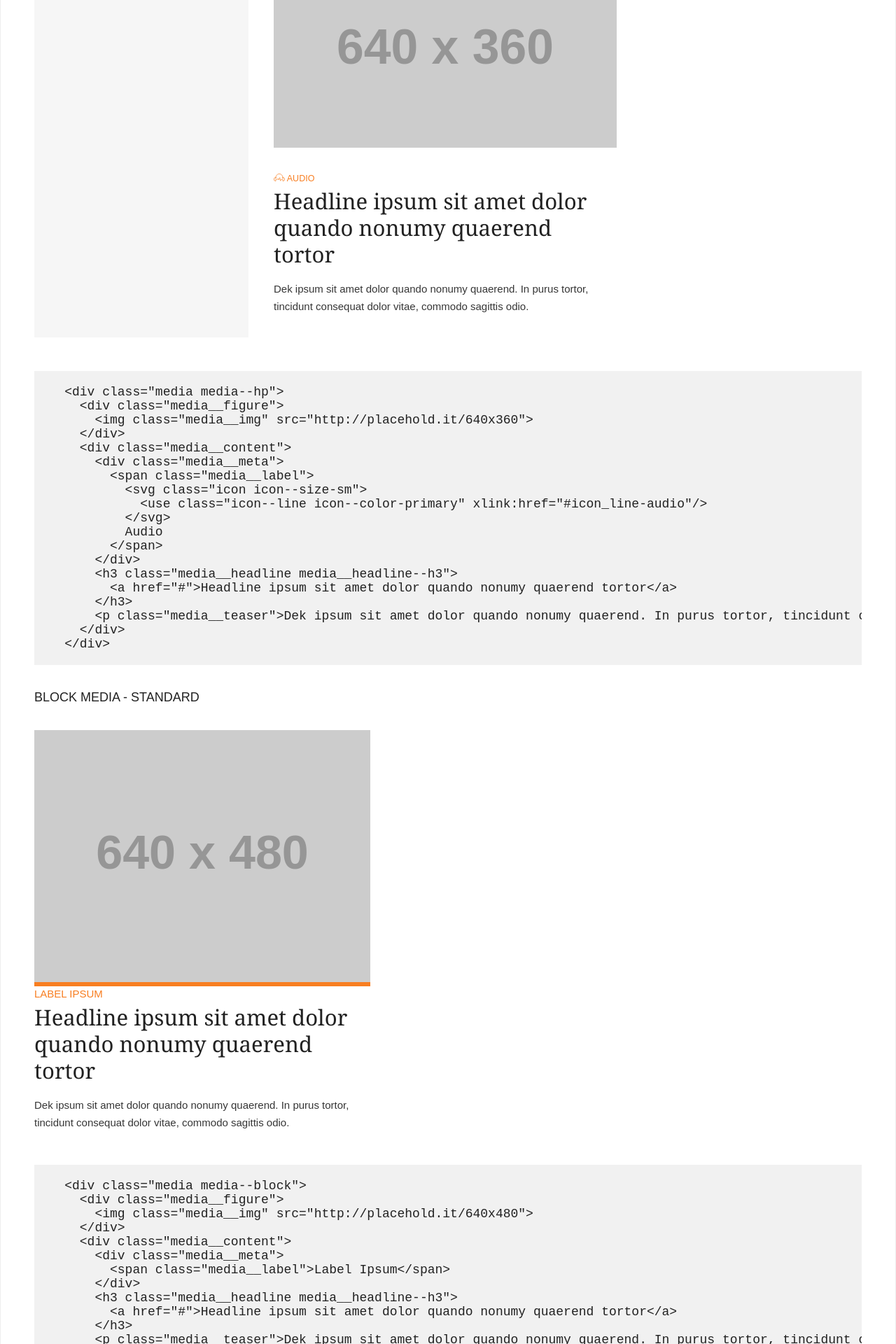
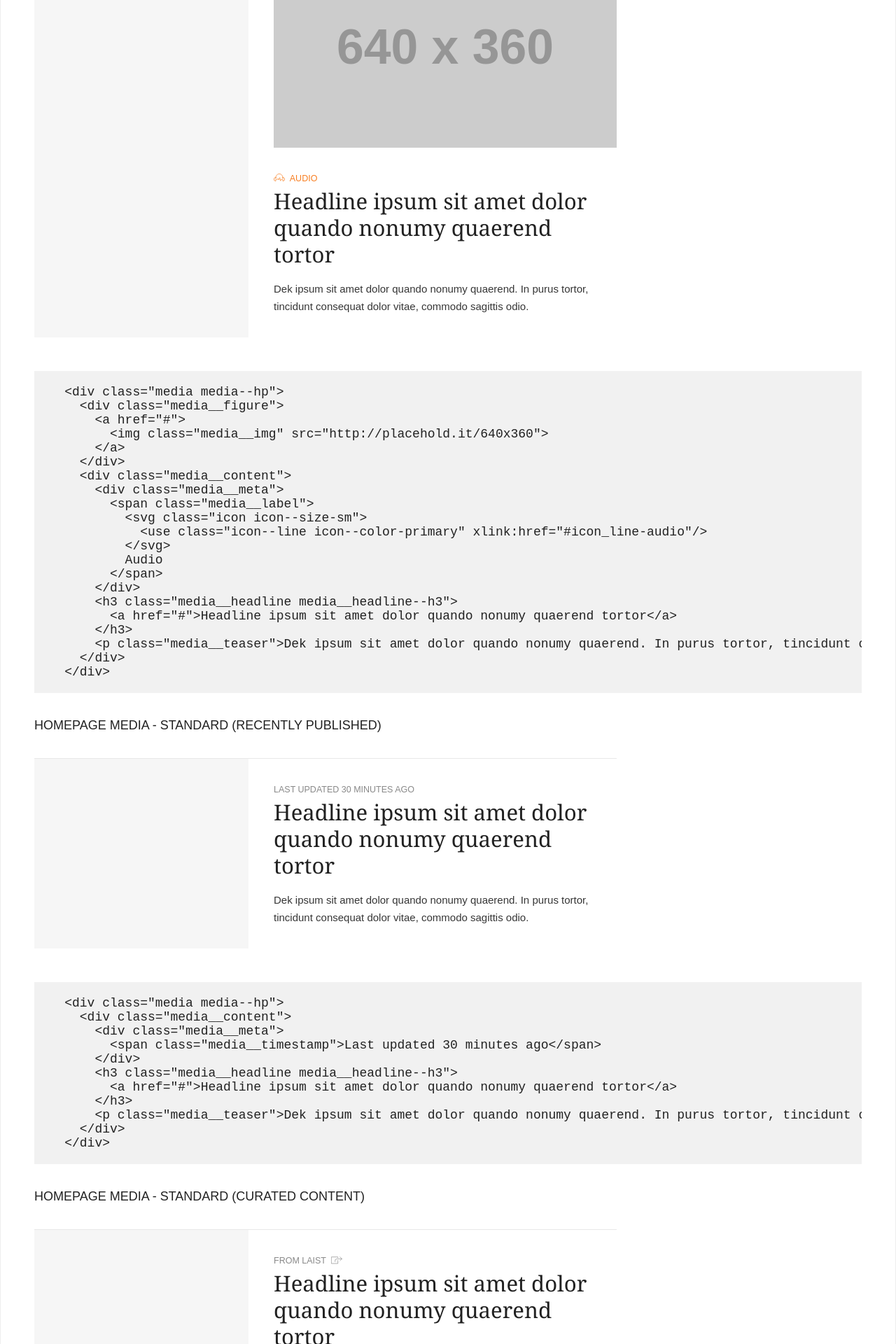
Before and after one commit to SCPR/scpr-style-guide, a Jekyll site: the page built from documentation/_components/media.md, in a window 1280 px wide. Shown: the part 509-2429 px from the top of the page at 70% size. Built offline with Jekyll 4.4.1, drawn with Linux system fonts in a browser that asks for light colours; Markdown is read by kramdown in place of the engine named in the settings; some of the changed text lies outside the part shown.

Commit message:
update documentation

```diff
--- a/documentation/_components/media.md
+++ b/documentation/_components/media.md
@@ -9,12 +9,14 @@ title: Media Object
 <div class="example__container-lg">
 <div class="media media--hp">
   <div class="media__figure">
-    <img class="media__img" src="http://placehold.it/640x360">
+    <a href="#">
+      <img class="media__img" src="http://placehold.it/640x360">
+    </a>
   </div>
   <div class="media__content">
     <div class="media__meta">
       <span class="media__label">
-        <svg class="icon icon--size-sm">
+        <svg class="icon icon--size-sm icon--left">
           <use class="icon--line icon--color-primary" xlink:href="#icon_line-audio"/>
         </svg>
         Audio
@@ -32,7 +34,9 @@ title: Media Object
   <code>
     &lt;div class="media media--hp">
       &lt;div class="media__figure">
-        &lt;img class="media__img" src="http://placehold.it/640x360">
+        &lt;a href="#">
+          &lt;img class="media__img" src="http://placehold.it/640x360">
+        &lt;/a>
       &lt;/div>
       &lt;div class="media__content">
         &lt;div class="media__meta">
@@ -52,12 +56,83 @@ title: Media Object
   </code>
 </pre>
 
+#### Homepage Media - Standard (Recently Published)
+
+<div class="example__container-lg">
+<div class="media media--hp">
+  <div class="media__content">
+    <div class="media__meta">
+      <span class="media__timestamp">Last updated 30 minutes ago</span>
+    </div>
+    <h3 class="media__headline media__headline--h3">
+      <a href="#">Headline ipsum sit amet dolor quando nonumy quaerend tortor</a>
+    </h3>
+    <p class="media__teaser">Dek ipsum sit amet dolor quando nonumy quaerend. In purus tortor, tincidunt consequat dolor vitae, commodo sagittis odio.</p>
+  </div>
+</div>
+</div>
+
+<pre>
+  <code>
+    &lt;div class="media media--hp">
+      &lt;div class="media__content">
+        &lt;div class="media__meta">
+          &lt;span class="media__timestamp">Last updated 30 minutes ago&lt;/span>
+        &lt;/div>
+        &lt;h3 class="media__headline media__headline--h3">
+          &lt;a href="#">Headline ipsum sit amet dolor quando nonumy quaerend tortor&lt;/a>
+        &lt;/h3>
+        &lt;p class="media__teaser">Dek ipsum sit amet dolor quando nonumy quaerend. In purus tortor, tincidunt consequat dolor vitae, commodo sagittis odio.&lt;/p>
+      &lt;/div>
+    &lt;/div>
+  </code>
+</pre>
+
+#### Homepage Media - Standard (Curated Content)
+
+<div class="example__container-lg">
+<div class="media media--hp">
+  <div class="media__content">
+    <div class="media__meta">
+      <span class="media__source">
+        From LAist
+        <svg class="icon icon--size-sm icon--right">
+          <use class="icon--line icon--color-gray" xlink:href="#icon_line-outbound-link"/>
+        </svg>
+      </span>
+    </div>
+    <h3 class="media__headline media__headline--h3">
+      <a href="#">Headline ipsum sit amet dolor quando nonumy quaerend tortor</a>
+    </h3>
+    <p class="media__teaser">Dek ipsum sit amet dolor quando nonumy quaerend. In purus tortor, tincidunt consequat dolor vitae, commodo sagittis odio.</p>
+  </div>
+</div>
+</div>
+
+<pre>
+  <code>
+    &lt;div class="media media--hp">
+      &lt;div class="media__content">
+        &lt;div class="media__meta">
+          &lt;span class="media__timestamp">Last updated 30 minutes ago&lt;/span>
+        &lt;/div>
+        &lt;h3 class="media__headline media__headline--h3">
+          &lt;a href="#">Headline ipsum sit amet dolor quando nonumy quaerend tortor&lt;/a>
+        &lt;/h3>
+        &lt;p class="media__teaser">Dek ipsum sit amet dolor quando nonumy quaerend. In purus tortor, tincidunt consequat dolor vitae, commodo sagittis odio.&lt;/p>
+      &lt;/div>
+    &lt;/div>
+  </code>
+</pre>
+
 #### Block Media - Standard
 
 <div class="example__container-med">
 <div class="media media--block">
   <div class="media__figure">
-    <img class="media__img" src="http://placehold.it/640x480">
+    <a href="#">
+      <img class="media__img" src="http://placehold.it/640x480">
+    </a>
   </div>
   <div class="media__content">
     <div class="media__meta">
@@ -75,7 +150,9 @@ title: Media Object
   <code>
     &lt;div class="media media--block">
       &lt;div class="media__figure">
-        &lt;img class="media__img" src="http://placehold.it/640x480">
+        &lt;a href="#">
+          &lt;img class="media__img" src="http://placehold.it/640x480">
+        &lt;/a>
       &lt;/div>
       &lt;div class="media__content">
         &lt;div class="media__meta">
--- a/documentation/css/scpr-style.css
+++ b/documentation/css/scpr-style.css
@@ -68,7 +68,7 @@ a {
   .link:hover {
     background: -webkit-linear-gradient(#fff, #fff), -webkit-linear-gradient(#fff, #fff), -webkit-linear-gradient(#01AED5, #01AED5);
     background: linear-gradient(#fff, #fff), linear-gradient(#fff, #fff), linear-gradient(#01AED5, #01AED5);
-    background-position: 0 95%, 100% 95%, 0 95%;
+    background-position: 0 90%, 100% 90%, 0 90%;
     background-repeat: no-repeat, no-repeat, repeat-x;
     background-size: .05em 1px, .05em 1px, 1px 1px;
     text-shadow: .03em 0 #fff, -.03em 0 #fff, 0 .03em #fff, 0 -.03em #fff, .06em 0 #fff, -.06em 0 #fff, .09em 0 #fff, -.09em 0 #fff, .12em 0 #fff, -.12em 0 #fff,.15em 0 #fff,-.15em 0 #fff;
@@ -99,11 +99,15 @@ a {
   font-weight: 600; }
 
 .icon {
-  vertical-align: bottom; }
+  vertical-align: text-bottom; }
   .icon--line {
     fill: transparent !important; }
   .icon--fill {
     stroke: transparent !important; }
+  .icon--left {
+    margin-right: 0.25rem; }
+  .icon--right {
+    margin-left: 0.25rem; }
   .icon--size-sm {
     width: 1rem;
     height: 1rem; }
@@ -195,6 +199,13 @@ svg path, svg g {
     .media__headline--h4 {
       font-size: 1.125rem;
       line-height: 1.222222222em; }
+    .media__headline a:hover {
+      background: -webkit-linear-gradient(#fff, #fff), -webkit-linear-gradient(#fff, #fff), -webkit-linear-gradient(#cfcfcf, #cfcfcf);
+      background: linear-gradient(#fff, #fff), linear-gradient(#fff, #fff), linear-gradient(#cfcfcf, #cfcfcf);
+      background-position: 0 90%, 100% 90%, 0 90%;
+      background-repeat: no-repeat, no-repeat, repeat-x;
+      background-size: .05em 1px, .05em 1px, 1px 1px;
+      text-shadow: .03em 0 #fff, -.03em 0 #fff, 0 .03em #fff, 0 -.03em #fff, .06em 0 #fff, -.06em 0 #fff, .09em 0 #fff, -.09em 0 #fff, .12em 0 #fff, -.12em 0 #fff,.15em 0 #fff,-.15em 0 #fff; }
   .media__title {
     color: #363636;
     line-height: 1.1em;
@@ -222,10 +233,11 @@ svg path, svg g {
     display: block;
     font-size: 0.78125rem;
     font-weight: 500; }
-  .media__timestamp {
-    color: #565656;
+  .media__timestamp, .media__source {
+    color: #898989;
     font-size: 0.78125rem;
-    font-style: italic; }
+    font-weight: 500;
+    text-transform: uppercase; }
   .media__teaser {
     color: #363636;
     font-size: 0.9375rem;
@@ -271,7 +283,7 @@ svg path, svg g {
     margin: 0; }
 
 .media--block .media__figure {
-  border-bottom: 6px solid #F87E21; }
+  border-bottom: 4px solid #F87E21; }
 
 .media--blockSimple .media__headline {
   margin-top: 0.5rem; }
```
Also changed, not shown: documentation/img/icon_line-article.svg (added), documentation/img/icon_line-audio.svg (added), documentation/img/icon_line-comment.svg (added), documentation/img/icon_line-document.svg (added), documentation/img/icon_line-infographic.svg (added), documentation/img/icon_line-listen-live.svg (added), documentation/img/icon_line-map.svg (added), documentation/img/icon_line-microphone.svg (added), documentation/img/icon_line-outbound-link.svg (added), documentation/img/icon_line-poll.svg (added), documentation/img/icon_line-slideshow.svg (added), documentation/img/icon_line-video.svg (added), documentation/img/logo_kpcc-black.svg (added), documentation/img/scpr-sprite.svg.
